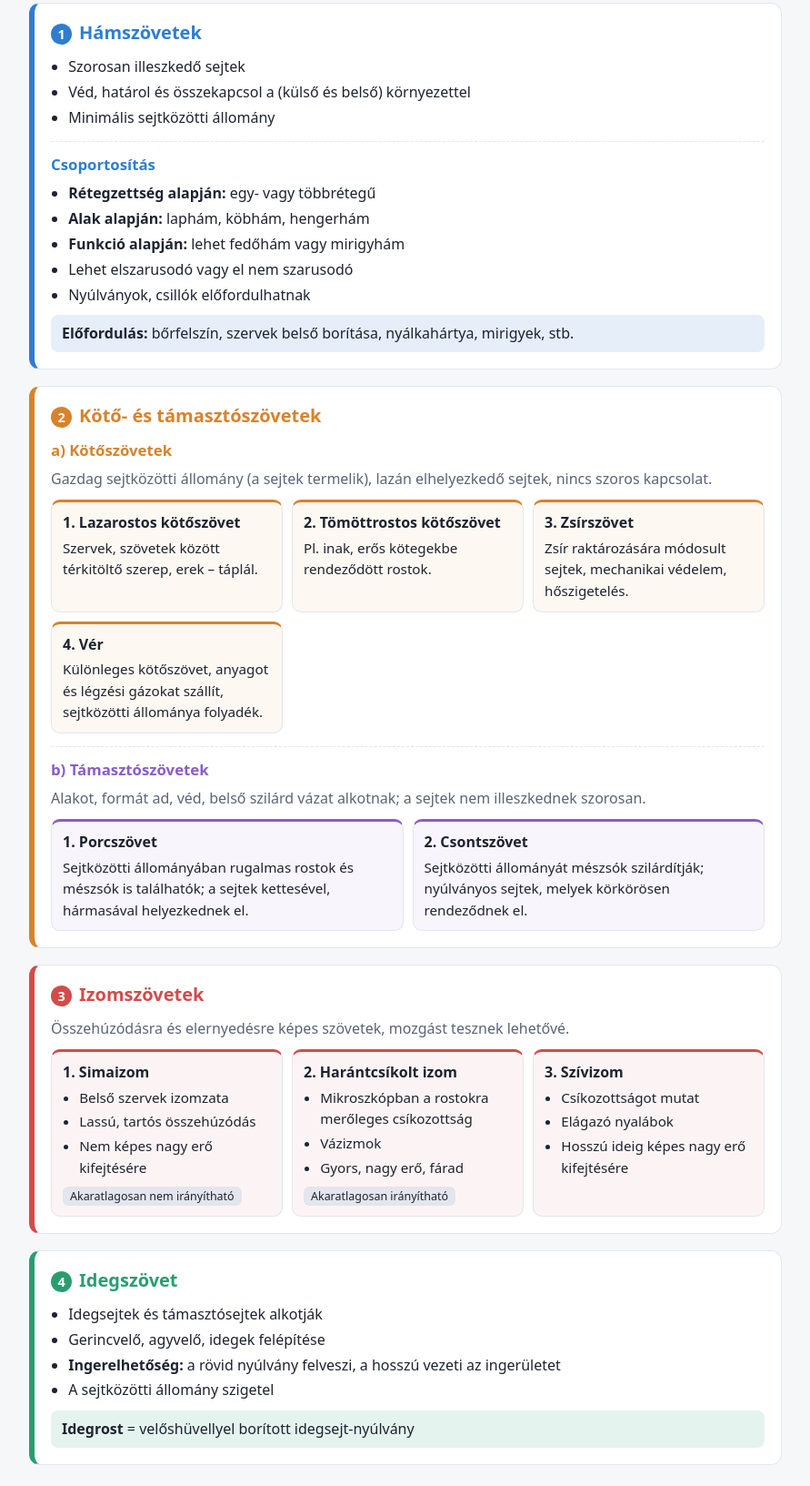
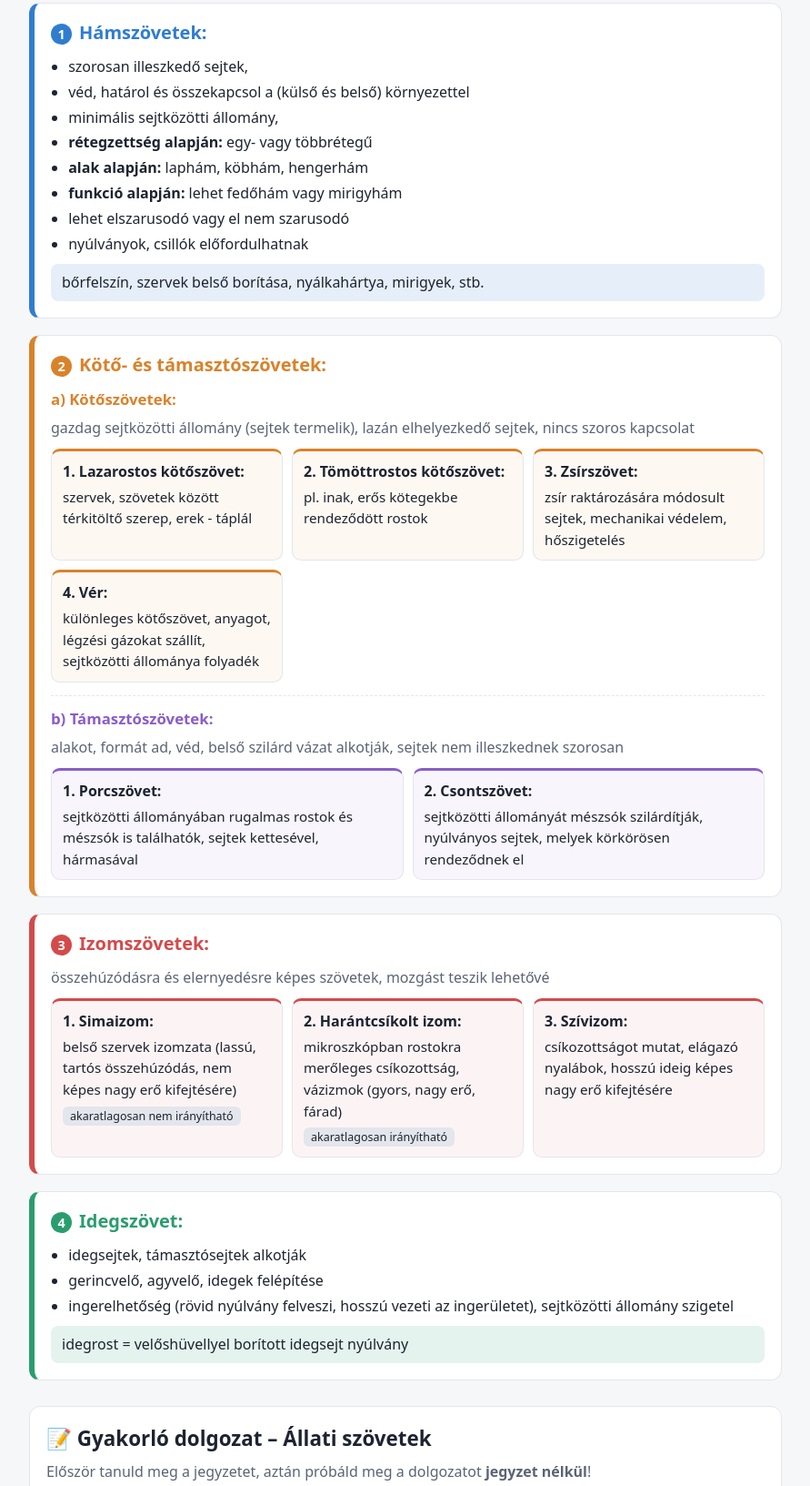
Before and after one commit to maximfabok00-cloud/Biosz-Allat-Szovet, a plain HTML site: page index.html in a window 1280 px wide. Shown: the part 160-1793 px from the top of the page at 91% size, without its empty margins (194-1085 px from the left). Drawn offline with Linux system fonts and the light colour scheme.

Commit message:
Refactor HTML content for clarity and consistency

```diff
--- a/index.html
+++ b/index.html
@@ -216,69 +216,64 @@
 
   <header>
     <h1>Állati szövetek</h1>
-    <p class="sub">Sejtek + sejtközötti állomány</p>
+    <p class="sub">(sejtek + sejtközötti állomány)</p>
     <a class="jump" href="#dolgozat">📝 Ugrás a gyakorló dolgozathoz</a>
   </header>
 
   <!-- 1. HÁMSZÖVETEK -->
   <section class="tissue hamszovet">
-    <h2><span class="num">1</span>Hámszövetek</h2>
+    <h2><span class="num">1</span>Hámszövetek:</h2>
     <ul>
-      <li>Szorosan illeszkedő sejtek</li>
-      <li>Véd, határol és összekapcsol a (külső és belső) környezettel</li>
-      <li>Minimális sejtközötti állomány</li>
+      <li>szorosan illeszkedő sejtek,</li>
+      <li>véd, határol és összekapcsol a (külső és belső) környezettel</li>
+      <li>minimális sejtközötti állomány,</li>
+      <li><strong>rétegzettség alapján:</strong> egy- vagy többrétegű</li>
+      <li><strong>alak alapján:</strong> laphám, köbhám, hengerhám</li>
+      <li><strong>funkció alapján:</strong> lehet fedőhám vagy mirigyhám</li>
+      <li>lehet elszarusodó vagy el nem szarusodó</li>
+      <li>nyúlványok, csillók előfordulhatnak</li>
     </ul>
-    <div class="group">
-      <h3>Csoportosítás</h3>
-      <ul>
-        <li><strong>Rétegzettség alapján:</strong> egy- vagy többrétegű</li>
-        <li><strong>Alak alapján:</strong> laphám, köbhám, hengerhám</li>
-        <li><strong>Funkció alapján:</strong> lehet fedőhám vagy mirigyhám</li>
-        <li>Lehet elszarusodó vagy el nem szarusodó</li>
-        <li>Nyúlványok, csillók előfordulhatnak</li>
-      </ul>
-    </div>
-    <div class="key"><strong>Előfordulás:</strong> bőrfelszín, szervek belső borítása, nyálkahártya, mirigyek, stb.</div>
+    <div class="key">bőrfelszín, szervek belső borítása, nyálkahártya, mirigyek, stb.</div>
   </section>
 
   <!-- 2. KÖTŐ- ÉS TÁMASZTÓSZÖVETEK -->
   <section class="tissue koto">
-    <h2><span class="num">2</span>Kötő- és támasztószövetek</h2>
+    <h2><span class="num">2</span>Kötő- és támasztószövetek:</h2>
 
     <div class="group" style="border-top:none;margin-top:0;padding-top:0;">
-      <h3>a) Kötőszövetek</h3>
-      <p class="lead">Gazdag sejtközötti állomány (a sejtek termelik), lazán elhelyezkedő sejtek, nincs szoros kapcsolat.</p>
+      <h3>a) Kötőszövetek:</h3>
+      <p class="lead">gazdag sejtközötti állomány (sejtek termelik), lazán elhelyezkedő sejtek, nincs szoros kapcsolat</p>
       <div class="grid">
         <div class="sub-card">
-          <h4>1. Lazarostos kötőszövet</h4>
-          <p>Szervek, szövetek között térkitöltő szerep, erek – táplál.</p>
+          <h4>1. Lazarostos kötőszövet:</h4>
+          <p>szervek, szövetek között térkitöltő szerep, erek - táplál</p>
         </div>
         <div class="sub-card">
-          <h4>2. Tömöttrostos kötőszövet</h4>
-          <p>Pl. inak, erős kötegekbe rendeződött rostok.</p>
+          <h4>2. Tömöttrostos kötőszövet:</h4>
+          <p>pl. inak, erős kötegekbe rendeződött rostok</p>
         </div>
         <div class="sub-card">
-          <h4>3. Zsírszövet</h4>
-          <p>Zsír raktározására módosult sejtek, mechanikai védelem, hőszigetelés.</p>
+          <h4>3. Zsírszövet:</h4>
+          <p>zsír raktározására módosult sejtek, mechanikai védelem, hőszigetelés</p>
         </div>
         <div class="sub-card">
-          <h4>4. Vér</h4>
-          <p>Különleges kötőszövet, anyagot és légzési gázokat szállít, sejtközötti állománya folyadék.</p>
+          <h4>4. Vér:</h4>
+          <p>különleges kötőszövet, anyagot, légzési gázokat szállít, sejtközötti állománya folyadék</p>
         </div>
       </div>
     </div>
 
     <div class="group tamaszto">
-      <h3>b) Támasztószövetek</h3>
-      <p class="lead">Alakot, formát ad, véd, belső szilárd vázat alkotnak; a sejtek nem illeszkednek szorosan.</p>
+      <h3>b) Támasztószövetek:</h3>
+      <p class="lead">alakot, formát ad, véd, belső szilárd vázat alkotják, sejtek nem illeszkednek szorosan</p>
       <div class="grid">
         <div class="sub-card">
-          <h4>1. Porcszövet</h4>
-          <p>Sejtközötti állományában rugalmas rostok és mészsók is találhatók; a sejtek kettesével, hármasával helyezkednek el.</p>
+          <h4>1. Porcszövet:</h4>
+          <p>sejtközötti állományában rugalmas rostok és mészsók is találhatók, sejtek kettesével, hármasával</p>
         </div>
         <div class="sub-card">
-          <h4>2. Csontszövet</h4>
-          <p>Sejtközötti állományát mészsók szilárdítják; nyúlványos sejtek, melyek körkörösen rendeződnek el.</p>
+          <h4>2. Csontszövet:</h4>
+          <p>sejtközötti állományát mészsók szilárdítják, nyúlványos sejtek, melyek körkörösen rendeződnek el</p>
         </div>
       </div>
     </div>
@@ -286,48 +281,35 @@
 
   <!-- 3. IZOMSZÖVETEK -->
   <section class="tissue izom">
-    <h2><span class="num">3</span>Izomszövetek</h2>
-    <p class="lead">Összehúzódásra és elernyedésre képes szövetek, mozgást tesznek lehetővé.</p>
+    <h2><span class="num">3</span>Izomszövetek:</h2>
+    <p class="lead">összehúzódásra és elernyedésre képes szövetek, mozgást teszik lehetővé</p>
     <div class="grid">
       <div class="sub-card">
-        <h4>1. Simaizom</h4>
-        <ul>
-          <li>Belső szervek izomzata</li>
-          <li>Lassú, tartós összehúzódás</li>
-          <li>Nem képes nagy erő kifejtésére</li>
-        </ul>
-        <span class="badge">Akaratlagosan nem irányítható</span>
+        <h4>1. Simaizom:</h4>
+        <p>belső szervek izomzata (lassú, tartós összehúzódás, nem képes nagy erő kifejtésére)</p>
+        <span class="badge">akaratlagosan nem irányítható</span>
       </div>
       <div class="sub-card">
-        <h4>2. Harántcsíkolt izom</h4>
-        <ul>
-          <li>Mikroszkópban a rostokra merőleges csíkozottság</li>
-          <li>Vázizmok</li>
-          <li>Gyors, nagy erő, fárad</li>
-        </ul>
-        <span class="badge">Akaratlagosan irányítható</span>
+        <h4>2. Harántcsíkolt izom:</h4>
+        <p>mikroszkópban rostokra merőleges csíkozottság, vázizmok (gyors, nagy erő, fárad)</p>
+        <span class="badge">akaratlagosan irányítható</span>
       </div>
       <div class="sub-card">
-        <h4>3. Szívizom</h4>
-        <ul>
-          <li>Csíkozottságot mutat</li>
-          <li>Elágazó nyalábok</li>
-          <li>Hosszú ideig képes nagy erő kifejtésére</li>
-        </ul>
+        <h4>3. Szívizom:</h4>
+        <p>csíkozottságot mutat, elágazó nyalábok, hosszú ideig képes nagy erő kifejtésére</p>
       </div>
     </div>
   </section>
 
   <!-- 4. IDEGSZÖVET -->
   <section class="tissue ideg">
-    <h2><span class="num">4</span>Idegszövet</h2>
+    <h2><span class="num">4</span>Idegszövet:</h2>
     <ul>
-      <li>Idegsejtek és támasztósejtek alkotják</li>
-      <li>Gerincvelő, agyvelő, idegek felépítése</li>
-      <li><strong>Ingerelhetőség:</strong> a rövid nyúlvány felveszi, a hosszú vezeti az ingerületet</li>
-      <li>A sejtközötti állomány szigetel</li>
+      <li>idegsejtek, támasztósejtek alkotják</li>
+      <li>gerincvelő, agyvelő, idegek felépítése</li>
+      <li>ingerelhetőség (rövid nyúlvány felveszi, hosszú vezeti az ingerületet), sejtközötti állomány szigetel</li>
     </ul>
-    <div class="key"><strong>Idegrost</strong> = velőshüvellyel borított idegsejt-nyúlvány</div>
+    <div class="key">idegrost = velőshüvellyel borított idegsejt nyúlvány</div>
   </section>
 
   <!-- GYAKORLÓ DOLGOZAT -->
```
